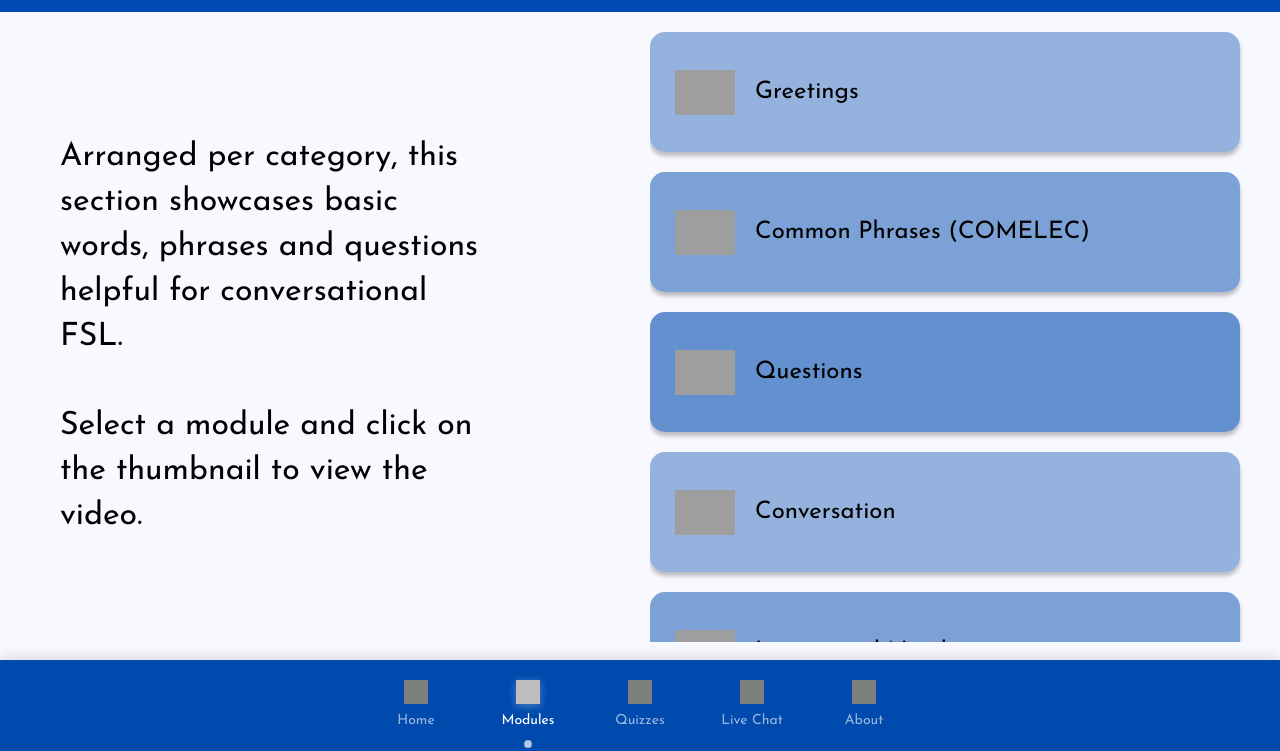
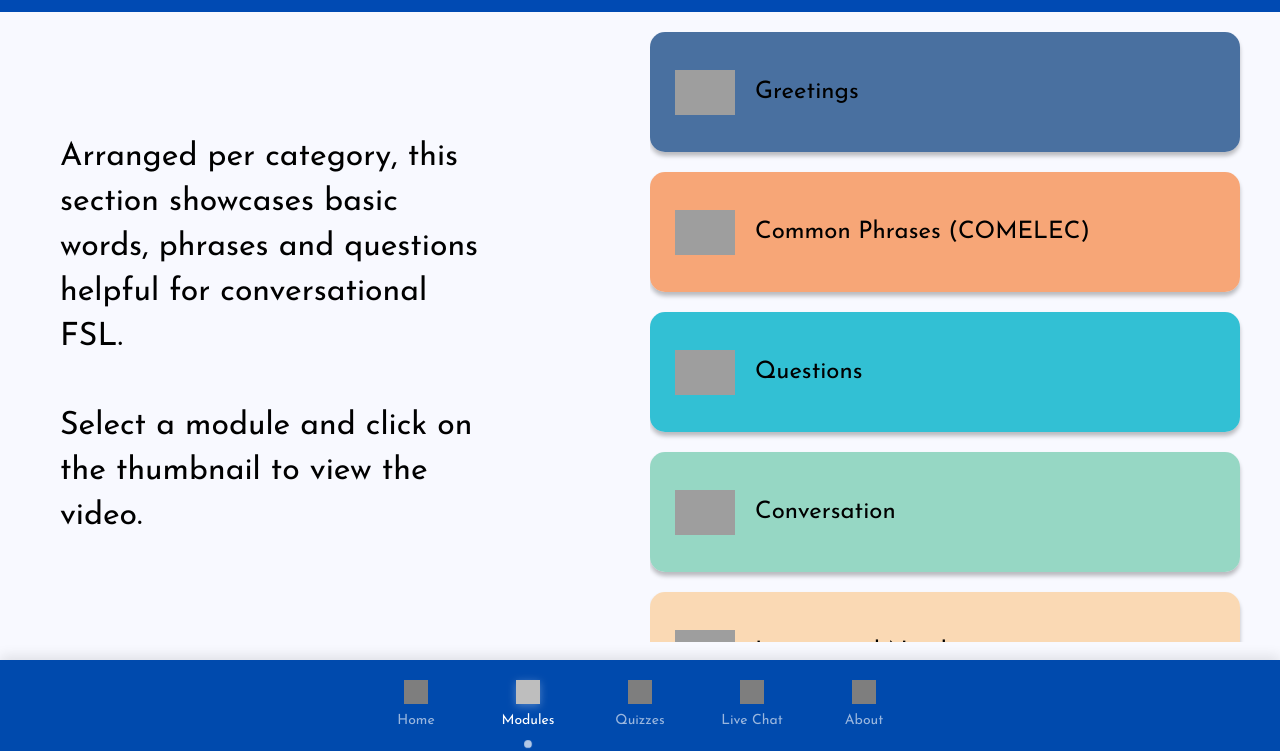
Before and after one commit to aybiisauuur/capstone-copy2, a website: page HTML/Main_Page/modules-section.html in a window 1280 px wide. Shown: the part 49-800 px from the top of the page. Drawn offline with nearby package versions, Linux system fonts and the light colour scheme; grey boxes are pictures that could not be loaded.

Commit message:
added different color scheme in quizzes and modules

```diff
--- a/HTML/Main_Page/CSS/Main_Page-direct/modules-styles.css
+++ b/HTML/Main_Page/CSS/Main_Page-direct/modules-styles.css
@@ -95,24 +95,26 @@ body {
 }
 
 
-.category-card:hover,
-.category-card:focus,
-.category-card.hover {
-    transform: translateY(-2px);
-    box-shadow: var(--card-hover-shadow);
-    outline: none;
-}
-
 .category-card.light {
-    background: rgba(0, 74, 173, 0.4);
+    background: rgba(251, 209, 162, 0.8); /* #fbd1a2 with 80% opacity */
 }
 
 .category-card.medium {
-    background: rgba(0, 74, 173, 0.5);
+    background: rgba(125, 207, 182, 0.8); /* #7dcfb6 with 80% opacity */
 }
 
 .category-card.dark {
-    background: rgba(0, 74, 173, 0.6);
+    background: rgba(0, 178, 202, 0.8); /* #00b2ca with 80% opacity */
+}
+
+/* Add these new classes for the additional colors */
+.category-card.orange {
+    background: rgba(247, 146, 86, 0.8); /* #f79256 with 80% opacity */
+}
+
+.category-card.navy {
+    background: rgba(29, 78, 137, 0.8); /* #1d4e89 with 80% opacity */
+    color: white; /* Make text white for better contrast */
 }
 
 
--- a/HTML/Main_Page/CSS/Main_Page-direct/quizzes_home.css
+++ b/HTML/Main_Page/CSS/Main_Page-direct/quizzes_home.css
@@ -89,19 +89,31 @@ body {
     outline: none;
 }
 
+/* Update the category card colors */
 .category-card.light {
-    background: rgba(0, 74, 173, 0.4);
+    background: rgba(251, 209, 162, 0.9); /* #fbd1a2 with 90% opacity */
 }
 
 .category-card.medium {
-    background: rgba(0, 74, 173, 0.5);
+    background: rgba(125, 207, 182, 0.9); /* #7dcfb6 with 90% opacity */
 }
 
 .category-card.dark {
-    background: rgba(0, 74, 173, 0.6);
+    background: rgba(0, 178, 202, 0.9); /* #00b2ca with 90% opacity */
 }
+
 .category-card.bit_dark {
-    background: rgba(0, 74, 173, 0.6);
+    background: rgba(29, 78, 137, 0.9); /* #1d4e89 with 90% opacity */
+    color: white; /* White text for better contrast */
+}
+
+/* Add new color classes */
+.category-card.orange {
+    background: rgba(247, 146, 86, 0.9); /* #f79256 with 90% opacity */
+}
+
+.category-card.teal {
+    background: rgba(0, 178, 202, 0.9); /* #00b2ca with 90% opacity */
 }
 
 .category-icon {
--- a/HTML/Main_Page/CSS/Main_Page-direct/type_styles.css
+++ b/HTML/Main_Page/CSS/Main_Page-direct/type_styles.css
@@ -126,30 +126,32 @@ body {
 }
 
 
-.category-card:hover,
-.category-card:focus {
-    transform: translateY(-5px);
-    box-shadow: var(--card-hover-shadow, 0 6px 8px rgba(0, 0, 0, 0.15));
-    /* Use a fallback */
-    outline: none;
-}
-
+/* Update the category card colors */
 .category-card.light {
-    background: rgba(0, 74, 173, 0.4);
+    background: rgba(251, 209, 162, 0.9); /* #fbd1a2 with 90% opacity */
 }
 
 .category-card.medium {
-    background: rgba(0, 74, 173, 0.5);
+    background: rgba(125, 207, 182, 0.9); /* #7dcfb6 with 90% opacity */
 }
 
 .category-card.dark {
-    background: rgba(0, 74, 173, 0.6);
+    background: rgba(0, 178, 202, 0.9); /* #00b2ca with 90% opacity */
 }
 
 .category-card.bit_dark {
-    background: rgba(0, 74, 173, 0.6);
+    background: rgba(29, 78, 137, 0.9); /* #1d4e89 with 90% opacity */
+    color: white; /* White text for better contrast */
 }
 
+/* Add new color classes */
+.category-card.orange {
+    background: rgba(247, 146, 86, 0.9); /* #f79256 with 90% opacity */
+}
+
+.category-card.teal {
+    background: rgba(0, 178, 202, 0.9); /* #00b2ca with 90% opacity */
+}
 .category-icon {
     width: 60px;
     height: auto;
--- a/HTML/Main_Page/modules-section.html
+++ b/HTML/Main_Page/modules-section.html
@@ -31,14 +31,14 @@
                 </h2>
             </article>
             <section class="categories-section" aria-label="FSL Categories">
-                <a href="greetings-subpage.html" class="category-card light animate__animated animate__fadeInRight"
+    <a href="greetings-subpage.html" class="category-card navy animate__animated animate__fadeInRight"
         tabindex="0" aria-label="Go to FSL Greetings section">
         <img src="https://cdn.builder.io/api/v1/image/assets/TEMP/c5d0405eb18ce3cbe3be23cf1edfaa4a953aba6eb9ad113a05ba62098b3dd8d7?placeholderIfAbsent=true&apiKey=46a78e6780fc481d9e0cdcbac16d84ba"
             alt="Icon representing FSL greetings category" class="category-icon">
         <h3 class="category-title">Greetings</h3>
     </a>
     <a href="common_phrases_comelec-subpage.html"
-                    class="category-card medium animate__animated animate__fadeInRight" tabindex="0"
+        class="category-card orange animate__animated animate__fadeInRight" tabindex="0"
         aria-label="Go to Common Phrases (COMELEC) section">
         <img src="https://cdn.builder.io/api/v1/image/assets/TEMP/9113f49e6221c95ecbd076f7cbcdec4cbfd15dd10e9c25ffa336ce047d0192b1?placeholderIfAbsent=true&apiKey=46a78e6780fc481d9e0cdcbac16d84ba"
             alt="Icon representing basic FSL action words" class="category-icon">
@@ -50,14 +50,14 @@
             alt="Icon representing FSL questions category" class="category-icon">
         <h3 class="category-title">Questions</h3>
     </a>
-                <a href="conversation-subpage.html" class="category-card light animate__animated animate__fadeInRight"
+    <a href="conversation-subpage.html" class="category-card medium animate__animated animate__fadeInRight"
         tabindex="0" aria-label="Go to Conversation section">
         <img src="https://cdn.builder.io/api/v1/image/assets%2F46a78e6780fc481d9e0cdcbac16d84ba%2F625d7564f6e744999b0e5a716955406c"
             alt="Icon representing FSL conversation category" class="category-icon">
         <h3 class="category-title">Conversation</h3>
     </a>
     <a href="letters-numbers-subpage.html"
-                    class="category-card medium animate__animated animate__fadeInRight" tabindex="0"
+        class="category-card light animate__animated animate__fadeInRight" tabindex="0"
         aria-label="Go to Letters and Numbers section">
         <img src="https://cdn.builder.io/api/v1/image/assets%2F46a78e6780fc481d9e0cdcbac16d84ba%2Ffb8927da45544709b9009ad93dd357aa"
             alt="Icon representing FSL Letters and Numbers" class="category-icon">
```
Also changed, not shown: HTML/Main_Page/Quizzes_home-home.html (+5 -5 lines). Lines whose indentation alone changed are shown as unchanged.
